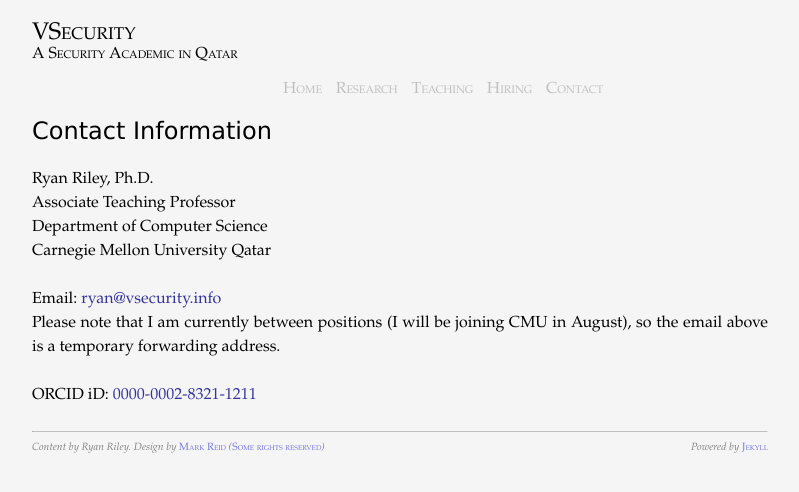
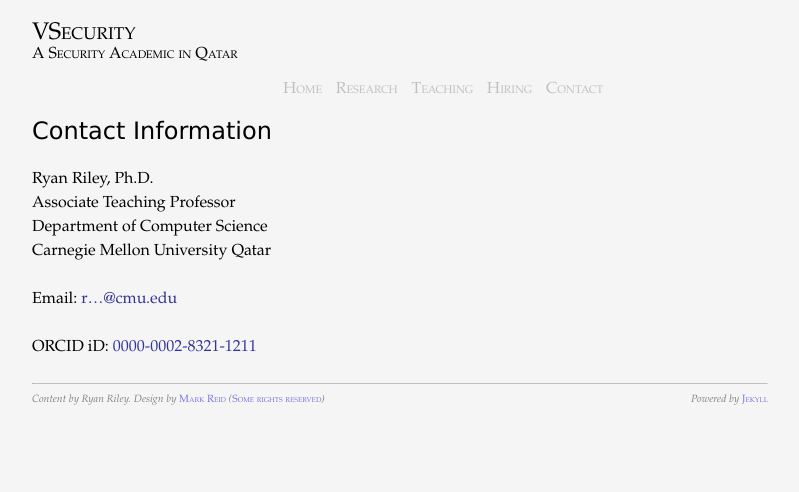
Before and after one commit to rriley/website, a Jekyll site: the page built from contact/index.md, in a window 1280 px wide. Shown: the top 492 px of the page, without its empty margins (240-1039 px from the left). Built offline with Jekyll 4.4.1, drawn with Linux system fonts in a browser that asks for light colours.

Commit message:
Adding my new email address via a recaptcha to help prevent spam.

```diff
--- a/contact/index.md
+++ b/contact/index.md
@@ -10,8 +10,6 @@
 Department of Computer Science
 Carnegie Mellon University Qatar
 
-Email: [ryan@vsecurity.info](mailto:ryan@vsecurity.info)
-Please note that I am currently between positions (I will be joining CMU in August), so the email above
-is a temporary forwarding address.
+Email: [r...@cmu.edu](http://www.google.com/recaptcha/mailhide/d?k=01CMJvkLJlwIb6DLtgffbmMQ==&amp;c=0oeX86IVmaxVBiw4eHgX1A==){:target="_blank"}
 
 ORCID iD: [0000-0002-8321-1211](http://orcid.org/0000-0002-8321-1211)
```
